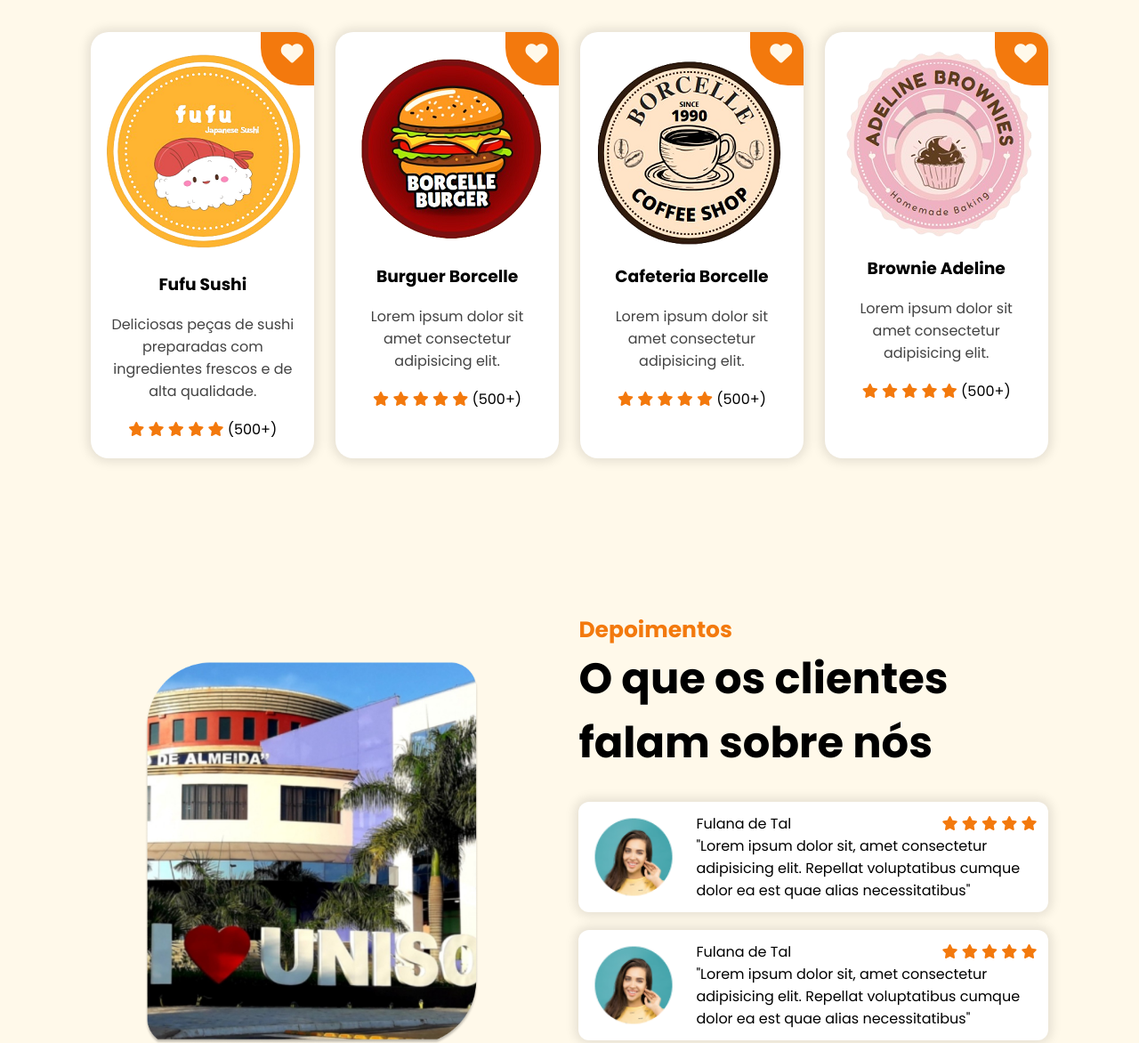
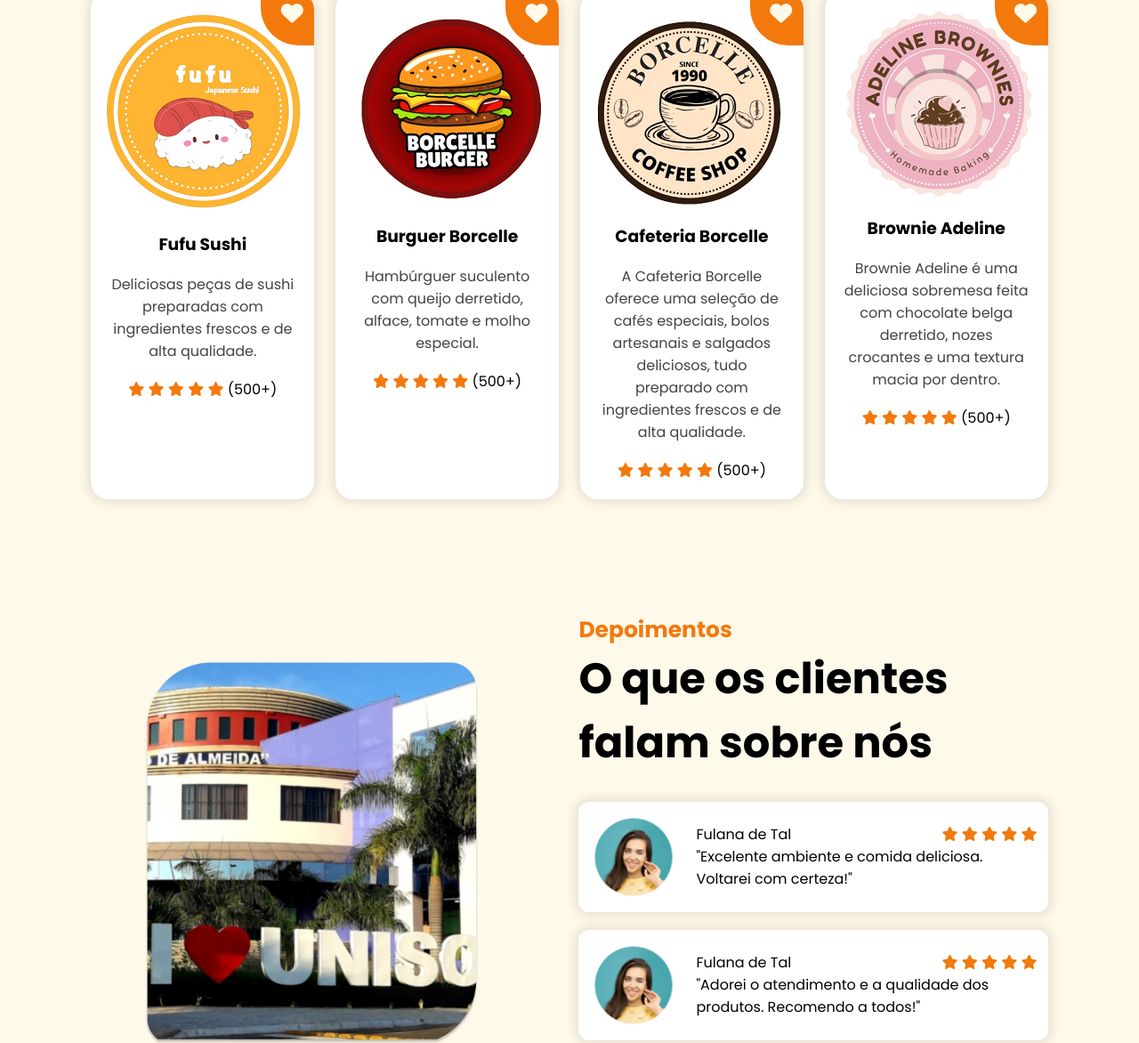
Before and after one commit to 0Naclara/Uniso-Eats, a plain HTML site: page index.html in a window 1280 px wide. Shown: the part 1019-2191 px from the top of the page at 89% size. Drawn offline with nearby package versions, Linux system fonts and the light colour scheme.

Commit message:
Update index.html

```diff
--- a/index.html
+++ b/index.html
@@ -149,7 +149,7 @@
                     </h3>
 
                     <span class="dish-description">
-                        Lorem ipsum dolor sit amet consectetur adipisicing elit.
+                        Hambúrguer suculento com queijo derretido, alface, tomate e molho especial.
                     </span>
 
                     <div class="dish-rate">
@@ -176,7 +176,8 @@
                     </h3>
 
                     <span class="dish-description">
-                        Lorem ipsum dolor sit amet consectetur adipisicing elit.
+                      A Cafeteria Borcelle oferece uma seleção de cafés especiais, bolos artesanais e salgados deliciosos,
+                        tudo preparado com ingredientes frescos e de alta qualidade.
                     </span>
 
                     <div class="dish-rate">
@@ -203,7 +204,7 @@
                     </h3>
 
                     <span class="dish-description">
-                        Lorem ipsum dolor sit amet consectetur adipisicing elit.
+                        Brownie Adeline é uma deliciosa sobremesa feita com chocolate belga derretido, nozes crocantes e uma textura macia por dentro.
                     </span>
 
                     <div class="dish-rate">
@@ -237,7 +238,7 @@
 
                         <div class="feedback-content">
                             <p>
-                                Fulana de Tal
+                             Fulana de Tal
                                 <span>
                                     <i class="fa-solid fa-star"></i>
                                     <i class="fa-solid fa-star"></i>
@@ -247,8 +248,7 @@
                                 </span>
                             </p>
                             <p>
-                                "Lorem ipsum dolor sit, amet consectetur adipisicing elit.
-                                Repellat voluptatibus cumque dolor ea est quae alias necessitatibus"
+                                 "Excelente ambiente e comida deliciosa. Voltarei com certeza!"
                             </p>
                         </div>
                     </div>
@@ -269,8 +269,7 @@
                                 </span>
                             </p>
                             <p>
-                                "Lorem ipsum dolor sit, amet consectetur adipisicing elit.
-                                Repellat voluptatibus cumque dolor ea est quae alias necessitatibus"
+                                "Adorei o atendimento e a qualidade dos produtos. Recomendo a todos!"
                             </p>
                         </div>
                     </div>
```
